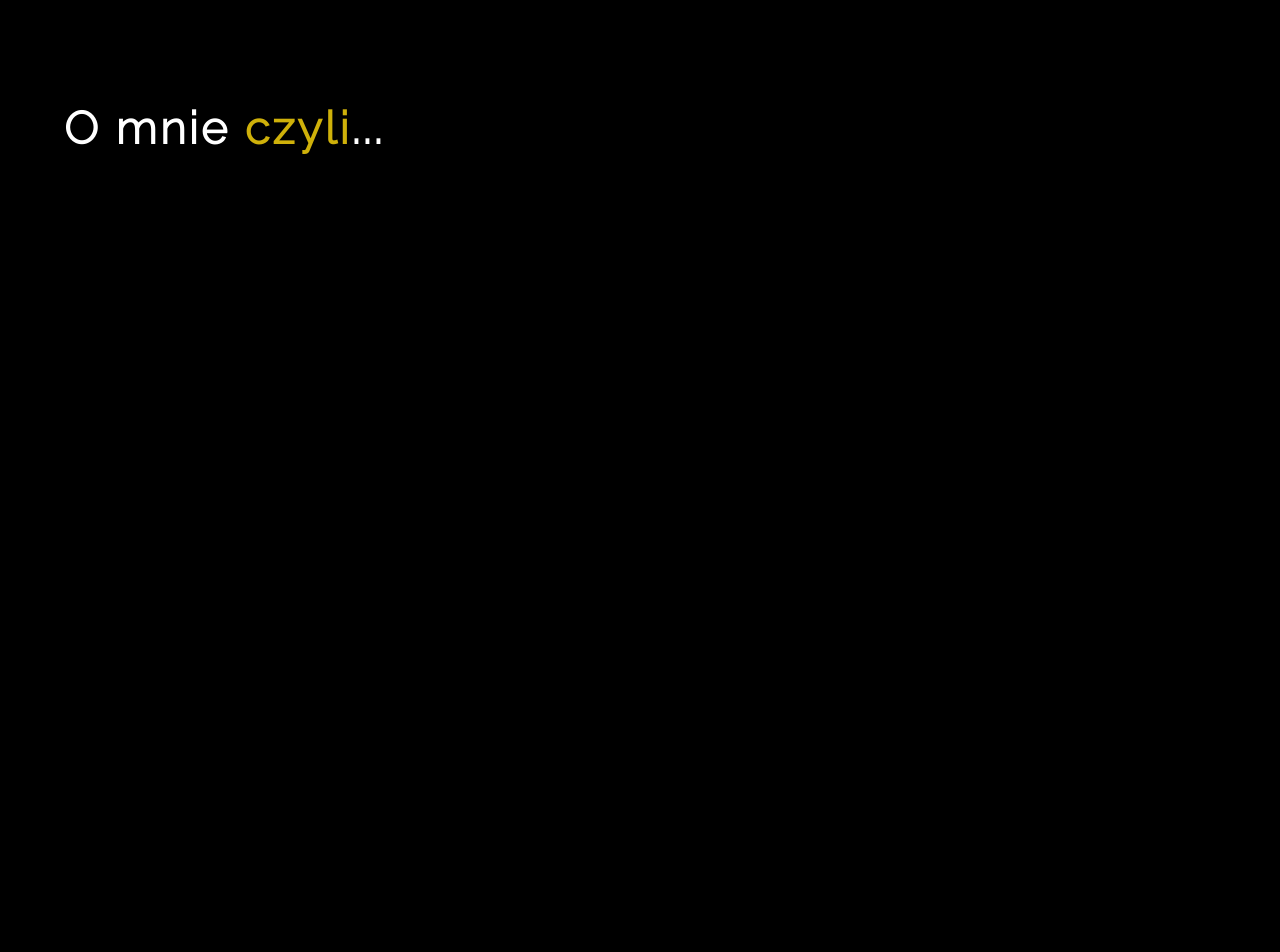
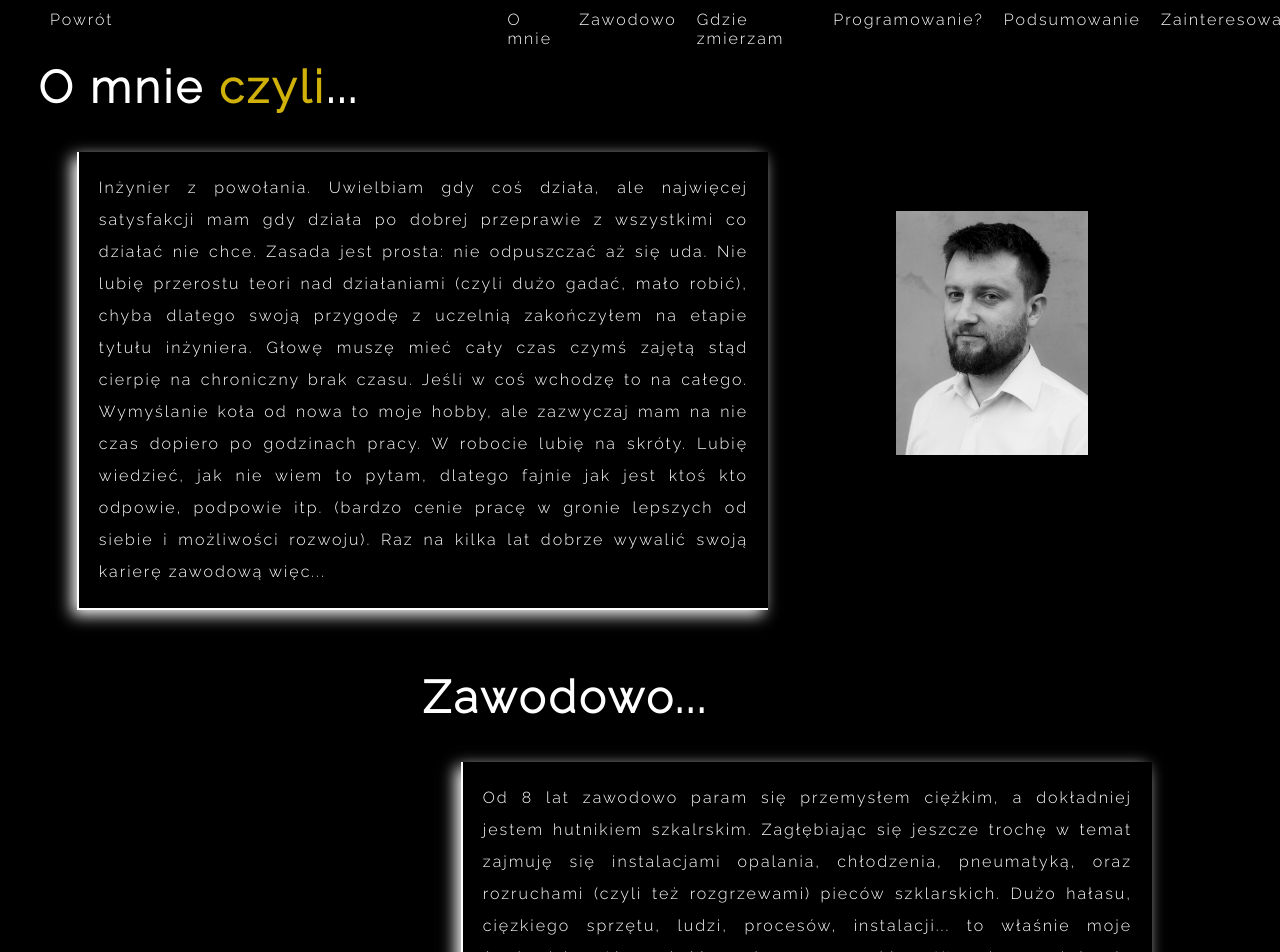
Before and after one commit to darone90/card_front, a React (Create React App) app: page /about in a window 1280 px wide. Shown: the top 952 px of the page. Built offline with nearby package versions, Linux system fonts and the light colour scheme; a web font is replaced by a local one.

Commit message:
about view finished added programming and automation view

```diff
--- a/src/App.tsx
+++ b/src/App.tsx
@@ -3,7 +3,8 @@ import { Routes, Route } from 'react-router-dom';
 
 import Main from './views/main/Main';
 import About from './views/about/About';
-
+import Programming from './views/programming/Programming';
+import Automation from './views/automation/Automation';
 
 import './App.scss';
 
@@ -13,6 +14,8 @@ function App() {
       <Routes>
         <Route path='/' element={<Main />} />
         <Route path='/about' element={<About />} />
+        <Route path='/programming' element={<Programming />} />
+        <Route path='/automation' element={<Automation />} />
       </Routes>
     </div>
   );
--- a/src/components/main/header/Header.tsx
+++ b/src/components/main/header/Header.tsx
@@ -24,8 +24,8 @@ const Header = () => {
             <h3>wystarczy trochę <strong>pomyśleć</strong></h3>
             <ul className="Header__menu">
                 <li onClick={() => navigate('/about')}><a>O mnie</a></li>
-                <li><a href="">Programowanie</a></li>
-                <li><a href="">Automatyka</a></li>
+                <li><a onClick={() => navigate('/programming')}>Programowanie</a></li>
+                <li><a onClick={() => navigate('/automation')}>Automatyka</a></li>
                 <li><a href="">Spawalnictwo</a></li>
                 <li><a href="">Hutnictwo</a></li>
             </ul>
--- /dev/null
+++ b/src/components/programming/modal/Project.scss
@@ -0,0 +1,63 @@
+.Project {
+    margin-top: 20px;
+    padding-left: 50px;
+
+    &:nth-child(even) {
+        margin-left: 20%;
+    }
+
+    &__modal-container {
+        display: flex;
+
+
+        &-modal {
+            width: 50rem;
+            padding: 0.5rem 0.5rem;
+            border-radius: .8rem;
+            color: hsl(220, 50%, 90%);
+            background: linear-gradient(to right, hsl(210, 30%, 20%), hsl(255, 30%, 25%));
+            box-shadow: .4rem .4rem 10.2rem .2rem hsla(236, 50%, 50%, .3);
+            position: relative;
+            overflow: hidden;
+            margin-bottom: 20px;
+
+
+            h1.title {
+                font-size: 2rem;
+                margin-top: 0.5rem;
+            }
+
+            p.text {
+                padding: 0 4rem;
+                margin-top: 0.3rem;
+                font-size: 1rem;
+                line-height: 1.3;
+            }
+
+            button {
+                margin-top: 0.5rem;
+                padding: 0.6rem 1.2rem;
+                border: 1px solid hsla(0, 0%, 100%, .2);
+                border-radius: 100rem;
+                color: inherit;
+                background: transparent;
+                font-size: 1rem;
+                font-family: inherit;
+                letter-spacing: .2rem;
+                transition: .2s;
+                cursor: pointer;
+
+                &:nth-of-type(1) {
+                    margin-right: 1rem;
+                }
+
+                &:hover,
+                &:focus {
+                    background: hsl(210, 90%, 50%);
+                    border-color: hsl(210, 90%, 50%);
+                    transform: translateY(-.2rem);
+                }
+            }
+        }
+    }
+}
--- /dev/null
+++ b/src/components/programming/modal/Project.tsx
@@ -0,0 +1,20 @@
+import React from 'react';
+
+import './Project.scss';
+
+const Project = () => {
+    return (
+        <div className="Project">
+            <div className="Project__modal-container">
+                <div className="Project__modal-container-modal">
+                    <h1 className='title'>Modal 3 Title</h1>
+                    <p className='text'>Lorem ipsum dolor sit amet, consectetur adipisicing elit. Facilis ex dicta maiores libero minus obcaecati iste optio, eius labore repellendus.</p>
+                    <button>Button</button>
+                    <button>Button</button>
+                </div>
+            </div>
+        </div>
+    );
+};
+
+export default Project;
--- a/src/views/about/About.scss
+++ b/src/views/about/About.scss
@@ -2,7 +2,6 @@ html {
     width: 100%;
     height: 100%;
 }
-
 body {
     height: 100%;
     width: 100%;
@@ -11,7 +10,81 @@ body {
 }
 
 .About {
-    h1 {
+    position: relative;
+
+
+        &__menu {
+            width: 100%;
+            height: 50px;
+            position: fixed;
+            top: -18px;
+            display: flex;
+            flex-direction: row;
+            list-style: none;
+            font-family: 'Raleway', Arial, Helvetica, sans-serif;
+            background-color: black;
+            z-index: 20;
+
+            li {
+                margin: 0 10px;
+
+                &:nth-child(1) {
+                    margin-right: 30%;
+                }
+            }
+
+            a {
+                display: block;
+                cursor: pointer;
+                text-decoration: none;
+                color: white;
+                width: 100%;
+                height: 100%;
+                letter-spacing: 2px;
+                transition: 0.3s;
+                padding-top: 12px;
+
+                &:hover {
+                    color: rgb(207, 177, 10);
+                }
+            }
+        }
+
+        &__foto {
+            position: absolute;
+            top: 150px;
+            right: 15%;
+            width: 15%;
+            height: auto;
+
+            img {
+                width: 100%;
+            }
+        }
+
+        p {
+            color: white;
+            padding: 20px;
+            line-height: 2;
+            letter-spacing: 2px;
+            font-family: 'Raleway', Arial, Helvetica, sans-serif;
+            text-align: justify;
+            margin-left: 10%;
+            border-bottom: 2px solid white;
+            border-left: 2px solid white;
+            box-shadow: -5px 5px 15px white;
+
+        }
+
+        article {
+            width: 60%;
+        }
+
+        article:nth-child(even) {
+            margin-left: 30%;
+        }
+
+        h2 {
         margin-top: 8%;
         color: white;
         font-family: 'Raleway', Arial, Helvetica, sans-serif;
--- a/src/views/about/About.tsx
+++ b/src/views/about/About.tsx
@@ -1,85 +1,123 @@
-import React from 'react';
+import React, { MutableRefObject, useRef } from 'react';
+import { useNavigate } from 'react-router-dom';
 
 import './About.scss';
+import foto from './myFoto.jpg';
 
 const About = () => {
+
+    const navigate = useNavigate()
+
+    const interestedIn = useRef(null);
+    const about = useRef(null);
+    const work = useRef(null);
+    const feature = useRef(null);
+    const programming = useRef(null);
+    const summary = useRef(null);
+
+
     return (
         <div className="About">
-            <article>
-                <h1>O mnie <strong>czyli</strong>...</h1>
-                <p>Inżynier z powołania, uwielbiam gdy coś działa, ale najwięcej satysfakcji mam gdy działa po dobrej
+            <ul className="About__menu">
+                <li><a onClick={() => navigate('/')}>Powrót</a></li>
+                <li><a onClick={() => (about as unknown as MutableRefObject<HTMLElement>).current.scrollIntoView({ behavior: 'smooth', block: 'end' })}>O mnie</a></li>
+                <li><a onClick={() => (work as unknown as MutableRefObject<HTMLElement>).current.scrollIntoView({ behavior: 'smooth', block: 'end' })}>Zawodowo</a></li>
+                <li><a onClick={() => (feature as unknown as MutableRefObject<HTMLElement>).current.scrollIntoView({ behavior: 'smooth', block: 'end' })}>Gdzie zmierzam</a></li>
+                <li><a onClick={() => (programming as unknown as MutableRefObject<HTMLElement>).current.scrollIntoView({ behavior: 'smooth', block: 'end' })}>Programowanie?</a></li>
+                <li><a onClick={() => (summary as unknown as MutableRefObject<HTMLElement>).current.scrollIntoView({ behavior: 'smooth', block: 'end' })}>Podsumowanie</a></li>
+                <li><a onClick={() => (interestedIn as unknown as MutableRefObject<HTMLElement>).current.scrollIntoView({ behavior: 'smooth', block: 'end' })}>Zainteresowania</a></li>
+            </ul>
+            <div className="About__foto">
+                <img src={foto} alt="Moje zdjęcie" />
+            </div>
+            <article ref={about}>
+                <h2>O mnie <strong>czyli</strong>...</h2>
+                <p>Inżynier z powołania. Uwielbiam gdy coś działa, ale najwięcej satysfakcji mam gdy działa po dobrej
                     przeprawie z wszystkimi co działać nie chce. Zasada jest prosta: nie odpuszczać aż się uda. Nie lubię przerostu teori
-                    nad działaniami (czyli dużo gadać, mało robić), chyba dlatego swoją przygodę z uczelnią zakończyłem na etapie tytułu inżyniera.
-                    (chociaż czasem nachodzi mnie myśl: a zrób sobie tego magistra żeby widzieli że jak chcesz to możesz). Głowę muszę mieć cały
+                    nad działaniami (czyli dużo gadać, mało robić), chyba dlatego swoją przygodę z uczelnią zakończyłem na etapie tytułu inżyniera. Głowę muszę mieć cały
                     czas czymś zajętą stąd cierpię na chroniczny brak czasu. Jeśli w coś wchodzę to na całego. Wymyślanie koła od nowa to moje hobby,
-                    ale zazwyczaj mam na nie czas dopiero po godzinach pracy. W robocie lubię na skróty. Lubie wiedzieć, jak nie wiem to pytam, dlatego fajnie
+                    ale zazwyczaj mam na nie czas dopiero po godzinach pracy. W robocie lubię na skróty. Lubię wiedzieć, jak nie wiem to pytam, dlatego fajnie
                     jak jest ktoś kto odpowie, podpowie itp. (bardzo cenie pracę w gronie lepszych od siebie i możliwości rozwoju). Raz na kilka
-                    lat dobrze wywalić swoją karierę zawodową więc... Uda się czy nie, będę próbował, aż się uda. No właśnie ale co chce próbować ?
-                    a co już próbowałem ?
+                    lat dobrze wywalić swoją karierę zawodową więc...
                 </p>
             </article>
-            <article>
+            <article ref={work}>
                 <h2>Zawodowo...</h2>
                 <p>
                     Od 8 lat zawodowo param się przemysłem ciężkim, a dokładniej jestem hutnikiem szkalrskim. Zagłębiając się jeszcze trochę w temat
                     zajmuję się instalacjami opalania, chłodzenia, pneumatyką, oraz rozruchami (czyli też rozgrzewami) pieców szklarskich.
                     Dużo hałasu, cięzkiego sprzętu, ludzi, procesów, instalacji... to właśnie moje środowisko. Ale radość z pierwszego szkła... Kto
                     nie przeżył, nie zrozumie. Sowoje życie zawodowe realizuje na całym świecie. Pracujemy od Indii przez Arabię Saudyjską, Egipt, Turcję
-                    aż po kraje zachodniej europy. Mogę pochwalić się współpracą z takimi potęgami jak Sain Gobain, Owens Ilinois, Philips Lightening (obecnie Signify)
-                    Stoelzle, czy Isover. Są też firmy współpracą z którymi nie chce się chwalić (a także takie gdzie nie mogę).
-                    Jako typowy "Gaziarz" mam szereg uprawnień ( Ciepłownicze, Gazowe, Elektryczne). W ramach relaksu czasem pośmigam na wózku widłowym
-                    (przypadkiem zrobiłem uprawnienia UDT). Prace ślusarskie i spawalcznicze też lubię i też potrafie. W wyniku tejże pracy zacząłęm się też jarać
-                    automatyką. Generalnie żadenj roboty się boję ale...
+                    aż po kraje zachodniej europy. Mogę pochwalić się współpracą z takimi potęgami jak Saint Gobain, Owens Ilinois, Philips Lightening (obecnie Signify)
+                    Stoelzle, czy Isover.
+                    Jako typowy "Gaziarz" posiadam szereg uprawnień ( Ciepłownicze, Gazowe, Elektryczne). W ramach rozrywki w pracy czasem pośmigam na wózku widłowym
+                    (przypadkiem zrobiłem uprawnienia UDT). Prace ślusarskie i spawalcznicze też lubię i też potrafię. W wyniku tejże pracy zacząłęm się też interesować
+                    automatyką. Generalnie nie boję się żadnego rodzaju pracy...
                 </p>
             </article>
-
-            <article>
+            <article ref={feature}>
                 <h2>Gdzie zmierzam...</h2>
                 <p>
                     No właśnie, więc po co to całe zamieszanie ? Od instalacji przez automatykę... no wiadomo. Programowanie. Od ponad dwóch
-                    lat zajmuję się (nie wspominając już jak bardzo się tym zajawiłem) programowaniem. Do dzisija nie wiem dlaczego padło na Javascript.
-                    Ale tak, to na nim się głównie skupiłem. Chociaż proste programowanie mikrokontrolerów w C++ też ogarniam. No i jescze Raspberry.
+                    lat zajmuję się (oraz bardzo interesuję się) programowaniem. Do dzisija nie wiem dlaczego padło na Javascript.
+                    Ale to na nim się głównie skupiłem. Chociaż proste programowanie mikrokontrolerów w C++ też nie jest mi obce. No i jescze Raspberry.
                     A jak Raspberry to oczywiście Python. Nie może być inaczej. Generalnie mam za sobą kilkanaście projektów w różnych technologiach
                     głownie JS`owych. Kilka zrobiłem komercyjnie. Niestety brak mi doświadczenia w pracy zespołowej, przy dużych projektach, z dużymi
                     możliwościami rozwoju. I tu jest właśnie mój cel. Tu właśnie zmierzam. Chcę zawodowo programować.
                 </p>
             </article>
-            <article>
+            <article ref={programming}>
                 <h2>Więc co z tym <strong>programowaniem</strong> ?</h2>
                 <p>
-                    Po prostu lubię to. Lubię ogarnąć nowy temat i od razu gdzieś go zastosować. Może dlatego opanowałem sporo technologi zarówno
+                    Po prostu lubię to. Lubię opanować nowy temat i od razu gdzieś go zastosować. Może dlatego korzystam z technologi zarówno
                     frontendowych jak i backendowych. Bardzo dobrze czuję się też z TypeScript. Jeden z lepszych wynalazków dla JS moim zdaniem.
-                    A więc, radzę sobie nieźle z node.js: w grę wchodzi oczywiśćie Express.js i coś co ostanio spędza mi sen z powiek czyli Nest.js
-                    Nieodzowną częscią backendu są bazy danych. Jeste fanem mySql, ale z mongoDB też daję radę. Potrafię postawić websocket. Uwierzytelnianie
-                    i autoryzacje i logowania ograniam, chociaż tematy bezpieczeństwa to temat rzeka który staram się zgłebiać jak najbardziej.
-                    Jeśli chodzi o frontend no to stawiam na React. Radzę sobie z hookami, Reduxem, Mobexem, Routerami... No nie oszukujmy się,
-                    poczucie estetyki mam marne. Ale jeśli ktoś powie dokładnie jak coś ma wyglądać to wiem jak korzystać z CSS,SASS ograniam Canvas, SGV,
-                    no i magia: Potrafię w miarę skonfigurować tego Webpacka. GIT i html to raczej oczywiste. Mój prawdziwy konik to jak łączysz neta z automatyką... czyli słynne IOT.
+                    A więc, radzę sobie nieźle z node: w grę wchodzi oczywiśćie Express i coś co ostanio spędza mi sen z powiek czyli Nest.
+                    Nieodzowną częscią backendu są bazy danych. Jestem fanem baz mySql, ale z mongoDB też daję radę. Potrafię napisać serwer websocket. Uwierzytelnianie
+                    i autoryzacje i logowania ograniam, chociaż tematy bezpieczeństwa to temat rzeka który staram się zgłebiać kiedy tylko jest taka możliwość.
+                    Jeśli chodzi o frontend, to stawiam na React. Radzę sobie z hookami, Reduxem, Mobexem, Routerami... No nie oszukujmy się,
+                    poczucie estetyki mam marne. Ale jeśli ktoś pokaże dokładnie jak coś ma wyglądać to wiem jak korzystać z CSS,SASS, Canvas, SGV,
+                    no i magia: Potrafię w miarę skonfigurować Webpacka. GIT i html5 to raczej oczywiste. Mój prawdziwy konik to jak łączy się internet z automatyką... czyli słynne IOT.
 
                 </p>
             </article>
 
-            <article>
+            <article ref={summary}>
                 <h2>Słowem podusmowania:</h2>
-                <p>Tak tak wiem, rozpisałem się więc krótko i na temat:
-                    8 lat doświadczenia jako inżynier, specjalista ds. Techniki cieplnej, hutnik, intalacje gaz, woda, powietrze
-                    Posiadam szereg upranień (gazowe, ciepłownicze, elektryczne, wózki widłowe :) )
-                    Znam podstawy automatyki
-                    Potrafię spawać metodami MMA i MIGMAG, znam się na ślusarce
-                    Programuję bardzo w JS (node.js Nest.js Express React i wiele innych) i tylko trochę w Python a jescze mniej w C++
-                    Chcę programować jeszcze więcej w JS. Szukam pracy jako programista
+                <p>Krótko i na temat:
+                    <ul>
+                        <li>
+                            8 lat doświadczenia jako inżynier, specjalista ds. Techniki cieplnej, hutnik, intalacje gaz, woda, powietrze
+                        </li>
+                        <li>
+                            Programuję dużo w JS (Node, Nest, Express, React, i wiele innych), trochę w Python a jescze mniej w C++
+                        </li>
+                        <li>
+                            Mam za sobą kilka projektów, również komercyjnych
+                        </li>
+                        <li>
+                            Chcę programować jeszcze więcej w JS. Szukam pracy jako programista
+                        </li>
+                        Dodatkowo:
+                        <li>
+                            Posiadam szereg upranień (gazowe, ciepłownicze, elektryczne, wózki widłowe )
+                        </li>
+                        <li>
+                            Znam się trochę na spawaniu i ślusarce
+                        </li>
+
+                    </ul>
 
                     Więcej i dokładniej o programowaniu czy innych moich zajawkach znajdziesz w poszczególnych zakładkach
 
-                    Jestem otwarty na współpracę na wszystkich innych płaszczyznach, dam się zatrudnić jak będzie ciekawie, założe z kimś
-                    firmę czy coś... Jestem otwarty. I nie. Nie ciśnie mnie, ciągle mam pracę, nieźle płatną, serio, po prostu czas coś zmienić...
+                    Jestem otwarty na współpracę na wszystkich innych płaszczyznach, dam się zatrudnić, założe z kimś
+                    firmę. Jestem otwarty.
                 </p>
             </article>
-            <article>
-                <h2>Zainteresowania ? No jakieś muszą być</h2>
+            <article ref={interestedIn}>
+                <h2>Zainteresowania ?</h2>
                 <p>
-                    No więc poza tym wszystkim co wyżej jescze chodzę po górach czasem. Kiedyś sporo się wspinałem. Chcę do tego wrócić.
-                    Pogrywam też na gitarze (ostanimi czasy również mniej niestety) i Djembe. No i w domu, buduję, muruję, spawam, programuje,
+                    No więc, poza tym wszystkim co wyżej jescze chodzę po górach czasem. Kiedyś sporo się wspinałem. Chcę do tego wrócić.
+                    Pogrywam też na gitarze (ostanimi czasy również mniej niestety) i Djembe. No i w domu buduję, muruję, spawam, programuje,
                     remontuje. Jak dom to na wsi. Jak na wsi musi być pies. Więc gdy mam wszystkigo dość zgłebiam kynologie i testuję tą
                     wiedzę na moim psie. Jak bym miał czas czytał bym ksiązki. Fantastyczne.
                 </p>
--- /dev/null
+++ b/src/views/automation/Automation.scss
@@ -0,0 +1,20 @@
+.Automation {
+    color: white;
+
+    a {
+        display: block;
+        cursor: pointer;
+        text-decoration: none;
+        color: white;
+        width: 100%;
+        height: 100%;
+        letter-spacing: 2px;
+        transition: 0.3s;
+        padding-top: 12px;
+        margin-left: 30px;
+
+        &:hover {
+            color: rgb(207, 177, 10);
+        }
+    }
+}
--- /dev/null
+++ b/src/views/automation/Automation.tsx
@@ -0,0 +1,18 @@
+import React from 'react';
+import { useNavigate } from 'react-router-dom';
+
+import './Automation.scss';
+
+const Automation = () => {
+
+    const navigate = useNavigate()
+
+    return (
+        <div className="Automation">
+            <a onClick={() => navigate('/')}>Powrót</a>
+            Automatyka
+        </div>
+    );
+};
+
+export default Automation;
--- /dev/null
+++ b/src/views/programming/Programming.scss
@@ -0,0 +1,63 @@
+body {
+    height: 100%;
+    width: 100%;
+    margin: 0;
+    padding: 0;
+}
+
+.Programming {
+
+    position: relative;
+
+    &__projects {
+        background-image: url('./programowanie.png');
+        background-size: cover;
+        background-repeat: no-repeat;
+        padding-top: 40px;
+    }
+
+    p {
+        position: relative;
+        color: white;
+        padding: 20px;
+        line-height: 2;
+        letter-spacing: 2px;
+        width: 70%;
+        font-family: 'Raleway', Arial, Helvetica, sans-serif;
+        text-align: justify;
+        margin-left: 10%;
+    }
+
+    a {
+        display: block;
+        cursor: pointer;
+        text-decoration: none;
+        color: white;
+        width: 100%;
+        height: 100%;
+        letter-spacing: 2px;
+        transition: 0.3s;
+        padding-top: 12px;
+        margin-left: 30px;
+
+        &:hover {
+            color: rgb(207, 177, 10);
+        }
+    }
+
+    h1 {
+        margin-top: 8%;
+        color: white;
+        font-family: 'Raleway', Arial, Helvetica, sans-serif;
+        letter-spacing: 3px;
+        padding-left: 5%;
+        font-size: 45px;
+
+        strong {
+            color: rgb(207, 177, 10);
+        }
+    }
+
+
+
+}
--- /dev/null
+++ b/src/views/programming/Programming.tsx
@@ -0,0 +1,39 @@
+import React from 'react';
+import { useNavigate } from 'react-router-dom';
+
+import Project from '../../components/programming/modal/Project';
+
+import './Programming.scss';
+
+const Programming = () => {
+
+    const navigate = useNavigate();
+
+    return (
+        <div className="Programming">
+            <a onClick={() => navigate('/')}>Powrót</a>
+            <h1>Rozrywka, Pasja, Praca: <strong>Programowanie</strong></h1>
+            <p>
+                Swoją przygodę z programowaniem rozpoczołem dwa lata temu. Było ono moim brakującym ogniwem w automatyce.
+                Stosunkowo szybko odkryłem jednak Javascript który wciągnął mnie na całego i C++ poszedł w lekką odstawkę.
+                Aktualnie pochwalić mogę się kilkonastoma projektami w tym kilkoma wykonanymi komercyjnie.
+                Kilka z moich ostatnich projektów chciałbym zaprezentować niżej z krótkim opisem.
+                Zachęcam również do sprawdzenia ich w moich publicznych repozytoriach.
+                Na obecną chwilę bardzo chciałbym zdobyć doświadczenie przy pracy w większych programistycznych projektach.
+                Bardzo zależy mi również na możliwości dalszego rozwoju związanego z programowaniem. Jest to aktualnie
+                mój priorytet: Połączenie rozrywki, pasji, oraz kariery zawodowej.
+            </p>
+
+            <h2>Projekty</h2>
+
+            <div className="Programming__projects">
+                <Project />
+                <Project />
+            </div>
+
+
+        </div>
+    );
+};
+
+export default Programming;
```
Also changed, not shown: src/views/about/myFoto.jpg (added), src/views/programming/programowanie.png (added).
